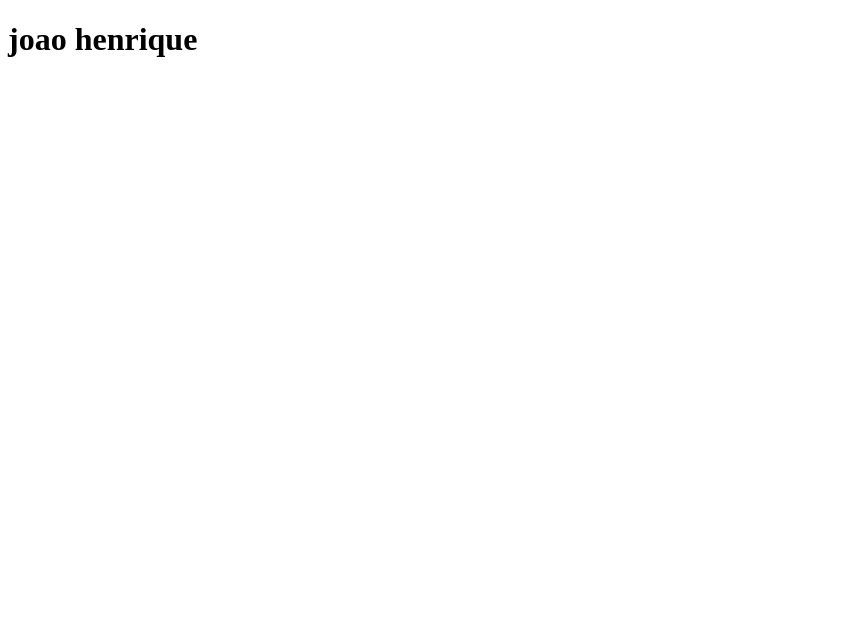
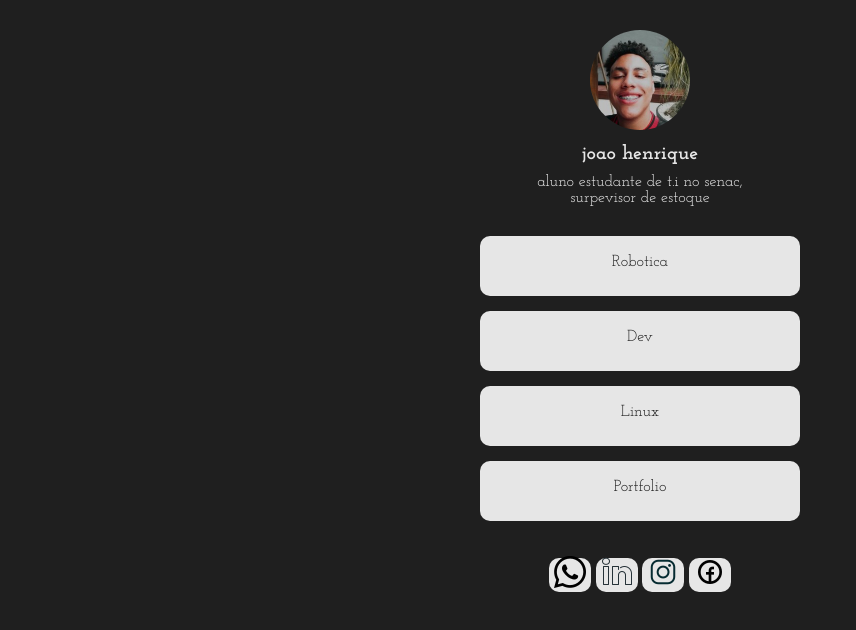
Before and after one commit to jhenrique2005/hub-links2, a plain HTML site: page index.html in a window 1280 px wide. Shown: the whole page, without its empty margins (0-856 px from the left). Drawn offline with Linux system fonts and the light colour scheme.

Commit message:
finalizaçao do projeto - folha de estilo

```diff
--- a/index.html
+++ b/index.html
@@ -12,10 +12,43 @@
     <link rel="preconnect" href="https://fonts.gstatic.com" crossorigin>
     <link href="https://fonts.googleapis.com/css2?family=Josefin+Slab:ital,wght@0,100..700;1,100..700&display=swap"
         rel="stylesheet">
+    <!--|Folha de Estilo-->
+    <link rel="stylesheet" href="style.css">
 </head>
 
 <body>
-    <h1>joao henrique</h1>
+    <!--Container para o CSS Flex-->
+    <div class="container">
+        <!--Cabeçalho-->
+        <header>
+            <img src="./img/eu.jpg" alt="joão henrique">
+        </header>
+
+        <!--Principal-->
+        <main>
+            <h1>joao henrique</h1>
+            <p>aluno estudante de t.i no senac, surpevisor de estoque</p>
+        </main>
+
+        <!--links-->
+        <div class="container">
+            <a href="https://roboticapratica.com.br/">Robotica</a>
+            <a href="https://devtutorial.com.br/">Dev</a>
+            <a href="http://linuxtutorial.com.br/">Linux</a>
+            <a href="https://github.com/jhenrique2005">Portfolio</a>
+        </div>
+
+        <!--Rodapé-->
+        <footer>
+            <a href="https://web.whatsapp.com/"><img src="./img/Whatsapp.png" alt="whatsapp"></a>
+            <a href="https://www.linkedin.com/in/jo%C3%A3o-henrique-777309260/"><img src="./img/linkedlin.png"
+                    alt="linkedin"></a>
+            <a href="https://www.instagram.com/jhovs.20/"><img src="./img/instagram.png" alt="instagram"></a>
+            <a href="https://www.facebook.com/?locale=pt_BR"><img src="./img/facebokk.png" alt="facebook"></a>
+
+        </footer>
+    </div>
+
 </body>
 
 </html>
--- /dev/null
+++ b/style.css
@@ -0,0 +1,86 @@
+/*CSS Reset*/
+* {
+    margin: 0;
+    padding: 0;
+    box-sizing: border-box;
+}
+
+
+/* Variaveis para cores */
+:root {
+    --cinzaClaro: #e6e6e6;
+    --cinzaMedio: #d9d9d9;
+    --cinzaEscuro: #1f1f1f;
+
+}
+
+/* Layout */
+.container {
+    display: flex;
+    flex-direction: column;
+    align-items: center;
+
+}
+
+body {
+
+    font-family: "Josefin Slab", serif;
+    background-color: var(--cinzaEscuro);
+
+}
+
+/* Cabeçalho */
+
+header img {
+    width: 100px;
+    height: 100px;
+    margin-top: 30px;
+    border-radius: 50%;
+
+}
+
+/* Principal*/
+
+main {
+    text-align: center;
+
+}
+
+main h1 {
+    margin: 10px 0px;
+    font-size: 1.25rem;
+    font-weight: 700;
+    color: var(--cinzaClaro);
+}
+
+main p {
+    max-width: 210px;
+    margin-bottom: 30px;
+    color: var(--cinzaClaro);
+}
+
+/* Links */
+.container a {
+    text-decoration: none;
+    background-color: var(--cinzaClaro);
+    color: var(--cinzaEscuro);
+    width: 320px;
+    height: 60px;
+    margin-bottom: 15px;
+    text-align: center;
+    padding-top: 18px;
+    border-radius: 10px;
+    font-size:1.15;
+}
+
+/* Rodapé*/
+
+footer {
+    margin-top: 20px;
+}
+
+footer img {
+    margin: 0px 5px;
+
+
+}
```
Also changed, not shown: img/eu.jpg (added), 1 other file.
